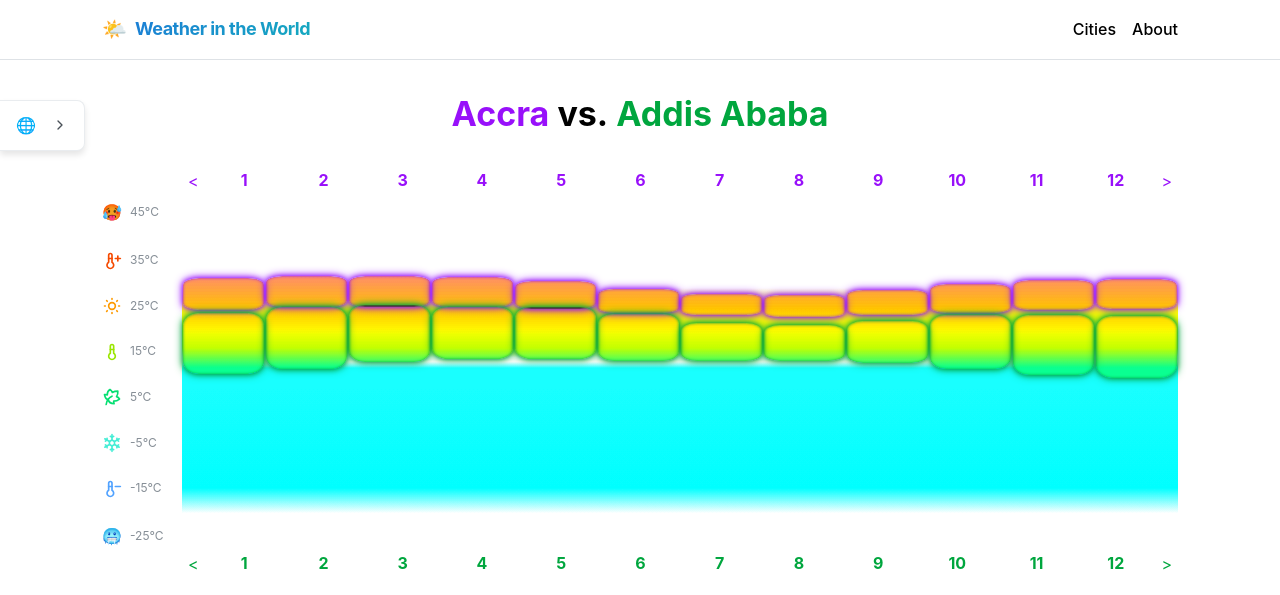
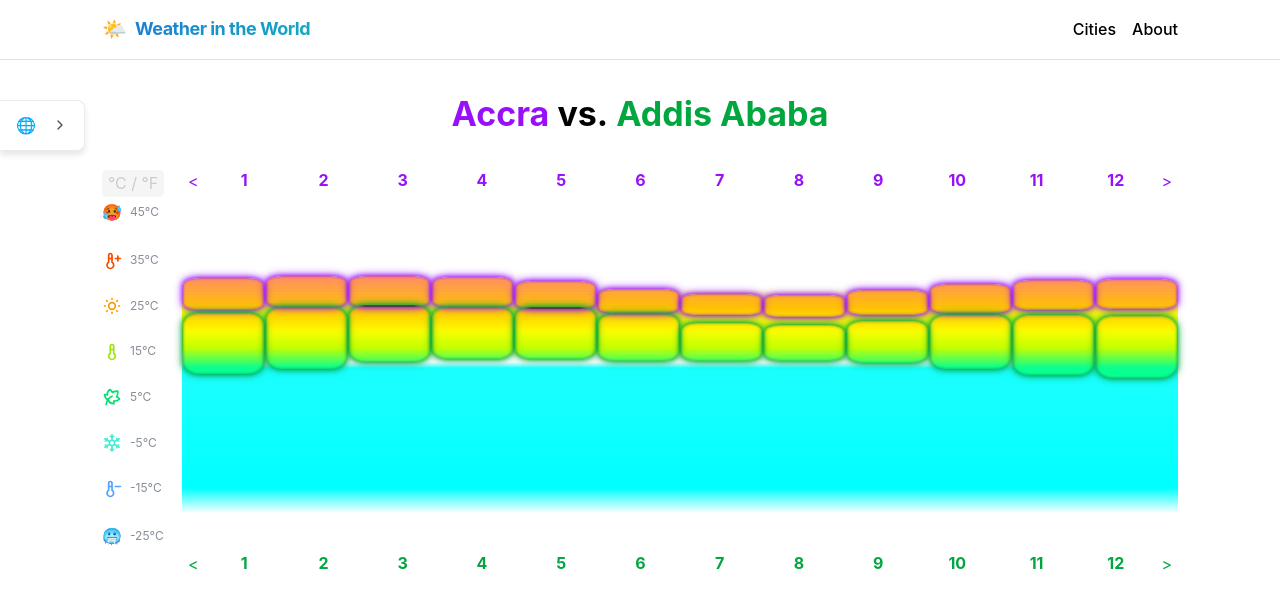
Before and after one commit to mmartha/witw, a Next.js app: page /compare/accra/addis-ababa in a window 1280 px wide. Shown: the top 595 px of the page. Built offline with nearby package versions, Linux system fonts and the light colour scheme.

Commit message:
add fahrenheit units toggle

```diff
--- a/src/components/charts/ClimateCompare.jsx
+++ b/src/components/charts/ClimateCompare.jsx
@@ -7,6 +7,7 @@ export default function ClimateCompare({ data1, data2, city1Color = 'rgba(194, 1
     const months = ['January', 'February', 'March', 'April', 'May', 'June', 'July', 'August', 'September', 'October', 'November', 'December'];
     const [clickedCities, setClickedCities] = useState(new Set());
     const [hoveredCity, setHoveredCity] = useState(null);
+    const [tempUnits, setTempUnits] = useState('c');
 
     const [months1, setMonths1] = useState(months)
     const [months2, setMonths2] = useState(months);
@@ -24,16 +25,16 @@ export default function ClimateCompare({ data1, data2, city1Color = 'rgba(194, 1
     };
 
     const tempRanges = [
-        { min: 45, label: 'Hellfire', icon: "🥵" },
-        { min: 35, label: 'Hot', icon: <IconTemperaturePlus size={20} color="#f54a00" /> },
-        { min: 25, label: 'Warm', icon: <IconSun size={20} color="#fe9a00" /> },
-        { min: 15, label: 'Mild', icon: <IconTemperature size={20} color="#9ae600" /> },
-        { min: 5, label: 'Chilly', icon: <IconLeaf2 size={20} color="#05df72" /> },
-        { min: -5, label: 'Cold', icon: <IconSnowflake size={20} color="#46edd5" /> },
-        { min: -15, label: 'Frigid', icon: <IconTemperatureMinus size={20} color="#51a2ff" /> },
-        { min: -25, label: 'Arctic', icon: "🥶" },
-        {min: null, label: '', icon: ''},
-        {min: null, label: '', icon: ''}
+        { c: 45, f: 113, label: 'Hellfire', icon: "🥵" },
+        { c: 35, f: 95, label: 'Hot', icon: <IconTemperaturePlus size={20} color="#f54a00" /> },
+        { c: 25, f: 77, label: 'Warm', icon: <IconSun size={20} color="#fe9a00" /> },
+        { c: 15, f: 59, label: 'Mild', icon: <IconTemperature size={20} color="#9ae600" /> },
+        { c: 5, f: 41, label: 'Chilly', icon: <IconLeaf2 size={20} color="#05df72" /> },
+        { c: -5, f: 23, label: 'Cold', icon: <IconSnowflake size={20} color="#46edd5" /> },
+        { c: -15, f: 5, label: 'Frigid', icon: <IconTemperatureMinus size={20} color="#51a2ff" /> },
+        { c: -25, f: -13, label: 'Arctic', icon: "🥶" },
+        {c: null, label: '', icon: ''},
+        {c: null, label: '', icon: ''}
     ];
 
 
@@ -101,12 +102,20 @@ export default function ClimateCompare({ data1, data2, city1Color = 'rgba(194, 1
                         height: '84%'
                     }}
                 >
+                    <div style={{position: 'absolute', top: -30, left: 0, zIndex: 5}}>
+                        <button
+                            onClick={() => setTempUnits(tempUnits === 'c' ? 'f' : 'c')}
+                            style={{ background: '#f5f5f5', borderRadius: 5, border: 'none', cursor: 'pointer', color: '#ccc' }}
+                        >
+                            °C / °F
+                        </button>
+                    </div>
                     {tempRanges.map((range, index) => (
                         <Group key={range.label} gap="xs" wrap="nowrap">
                             {range.icon}
                             {range.label && (
                                 <Text size="xs" c="dimmed">
-                                    {range.min}°C
+                                    {range[tempUnits]}°{tempUnits.toUpperCase()}
                                 </Text>
                             )}
                         </Group>
```
